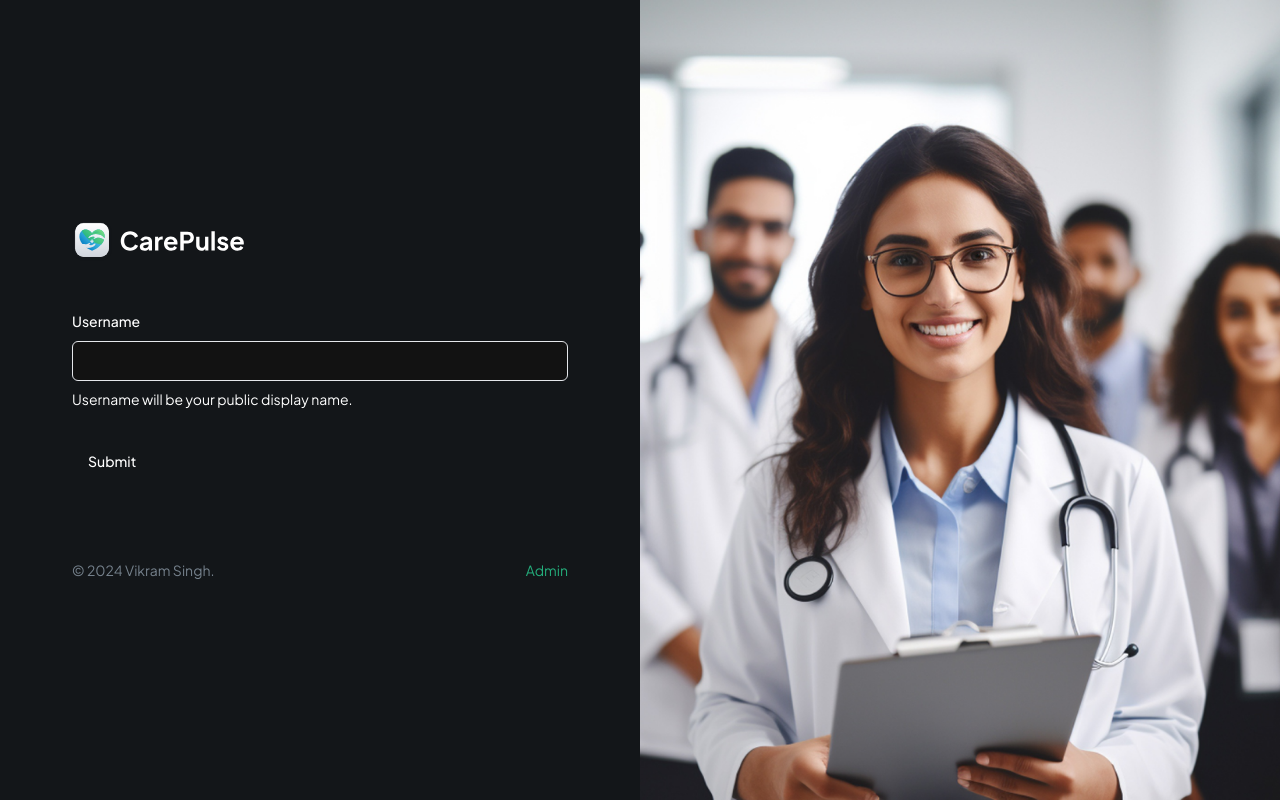
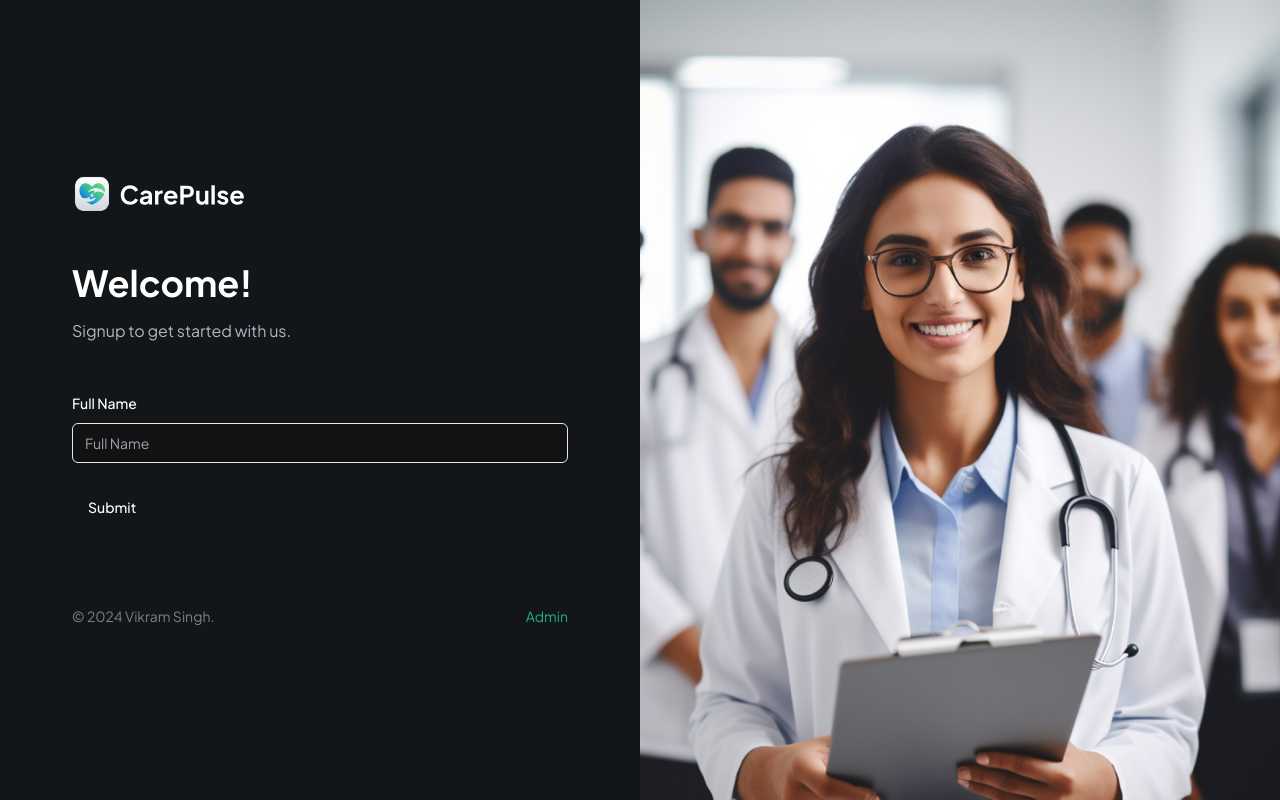
Before and after one commit to vikramsingh13/healthcare-management-dashboard, a Next.js app: page / in a window 1280 px wide. Built offline with nearby package versions, Linux system fonts and the light colour scheme.

Commit message:
CustomFormField to help avoid repeating code

```diff
--- a/app/layout.tsx
+++ b/app/layout.tsx
@@ -2,7 +2,7 @@
 import { Inter } from "next/font/google";
 import { Plus_Jakarta_Sans } from "next/font/google";
 import "./globals.css";
-import { ThemeProvider } from "@/components/ui/theme-provider";
+import { ThemeProvider } from "@/components/theme-provider";
 
 import { cn } from "@/lib/utils";
 
--- /dev/null
+++ b/components/CustomFormField.tsx
@@ -0,0 +1,75 @@
+"use client";
+
+// Import UI components needed for the custom form field
+import {
+  Form,
+  FormControl,
+  FormDescription,
+  FormField,
+  FormItem,
+  FormLabel,
+  FormMessage,
+} from "@/components/ui/form";
+import { Input } from "@/components/ui/input";
+
+// Import Control type from react-hook-form to be used by the CustomFormFieldProps
+import { Control } from "react-hook-form";
+
+// Import FormFieldType enum to be used by the CustomFormFieldProps
+import { FormFieldType } from "@/components/forms/PatientForm";
+
+// Define the props for the CustomFormField component
+interface CustomFormFieldProps {
+  fieldType: FormFieldType;
+  control: Control<any>;
+  name: string;
+  label?: string;
+  placeholder?: string;
+  iconSrc?: string;
+  iconAlt?: string;
+  disabled?: boolean;
+  dateFormate?: string;
+  showTimeSelect?: boolean;
+  children?: React.ReactNode;
+  // renderSkeleton prop to render skeleton loader function that takes a field of type any as an argument and returns a React node
+  // We will typically use this show a loading state or similar states if needed
+  renderSkeleton?: (field: any) => React.ReactNode;
+}
+
+// RenderField component that takes a field of type any as an argument and returns a React node of appropriate input field type
+const RenderField = ({
+  field,
+  props,
+}: {
+  field: any;
+  props: CustomFormFieldProps;
+}) => {
+  return <Input type="text" placeholder="Full Name" />;
+};
+
+// CustomFormField component
+const CustomFormField = (props: CustomFormFieldProps) => {
+  // Destructure the props object for easier access
+  const { fieldType, control, name, label, ...rest } = props;
+  return (
+    <FormField
+      control={control}
+      name={name}
+      render={({ field }) => (
+        <FormItem className="flex-1">
+          {fieldType !== FormFieldType.CHECKBOX && label && (
+            <FormLabel>{label}</FormLabel>
+          )}
+
+          {/* Render the correct input field type based on the fieldType */}
+          <RenderField field={field} props={props} />
+
+          {/* Render the error message if there is an error */}
+          <FormMessage className="shad-error" />
+        </FormItem>
+      )}
+    />
+  );
+};
+
+export default CustomFormField;
--- a/components/forms/PatientForm.tsx
+++ b/components/forms/PatientForm.tsx
@@ -1,33 +1,40 @@
 "use client";
 
-import React from "react";
 // zod is a library used for data validation
 import { z } from "zod";
 import { zodResolver } from "@hookform/resolvers/zod";
 import { useForm } from "react-hook-form";
 
-// import UI components for the form
+// Import UI components for the form
 import { Button } from "@/components/ui/button";
-import {
-  Form,
-  FormControl,
-  FormDescription,
-  FormField,
-  FormItem,
-  FormLabel,
-  FormMessage,
-} from "@/components/ui/form";
-import { Input } from "@/components/ui/input";
+import { Form } from "@/components/ui/form";
 
+// Import the custom form field
+import CustomFormField from "@/components/CustomFormField";
+
+// Define enum for the form field types to be used by the CustomFormField component
+export enum FormFieldType {
+  INPUT = 'input',
+  TEXTAREA = 'textarea',
+  PHONE_INPUT = 'phoneInput',
+  CHECKBOX = 'checkbox',
+  DATE_PICKER = 'datePicker',
+  SELECT = 'select',
+  SKELETON = 'skeleton',
+}
+
+// Define the form schema using zod library
 const formSchema = z.object({
+  // We want to validate the username field and make sure it is at least 3 characters long
   username: z.string().min(3, {
     message: "Username must be at least 3 characters long.",
   }),
 });
 
 const PatientForm = () => {
-  // Define the form
+  // Define the form using useForm hook from react-hook-form
   const form = useForm<z.infer<typeof formSchema>>({
+    // Use zodResolver to validate the form using the formSchema
     resolver: zodResolver(formSchema),
     defaultValues: {
       username: "",
@@ -41,25 +48,25 @@
 
   return (
     <Form {...form}>
-      <form onSubmit={form.handleSubmit(onSubmit)} className="space-y-8">
-        <FormField
+      <form onSubmit={form.handleSubmit(onSubmit)} className="space-y-6 flex-1">
+        <section className="mb-12 space-y-4">
+          <h1 className="header">Welcome!</h1>
+          <p className="text-dark-700">Signup to get started with us.</p>
+        </section>
+        <CustomFormField
+          fieldType = {FormFieldType.INPUT}
           control={form.control}
-          name="username"
-          render={({ field }) => (
-            <FormItem>
-              <FormLabel>Username</FormLabel>
-              <FormControl>
-                <Input placeholder="" {...field} />
-              </FormControl>
-              <FormDescription>Username will be your public display name.</FormDescription>
-              <FormMessage />
-            </FormItem>
-          )}
+          name="name"
+          label="Full Name"
+          placeholder="John Doe"
+          iconSrc="/assets/icons/user.svg"
+          iconAlt="user"
+
         />
         <Button type="submit">Submit</Button>
       </form>
     </Form>
-  )
+  );
 };
 
 export default PatientForm;
```
Also changed, not shown: components/theme-provider.tsx (renamed from components/ui/theme-provider.tsx).
